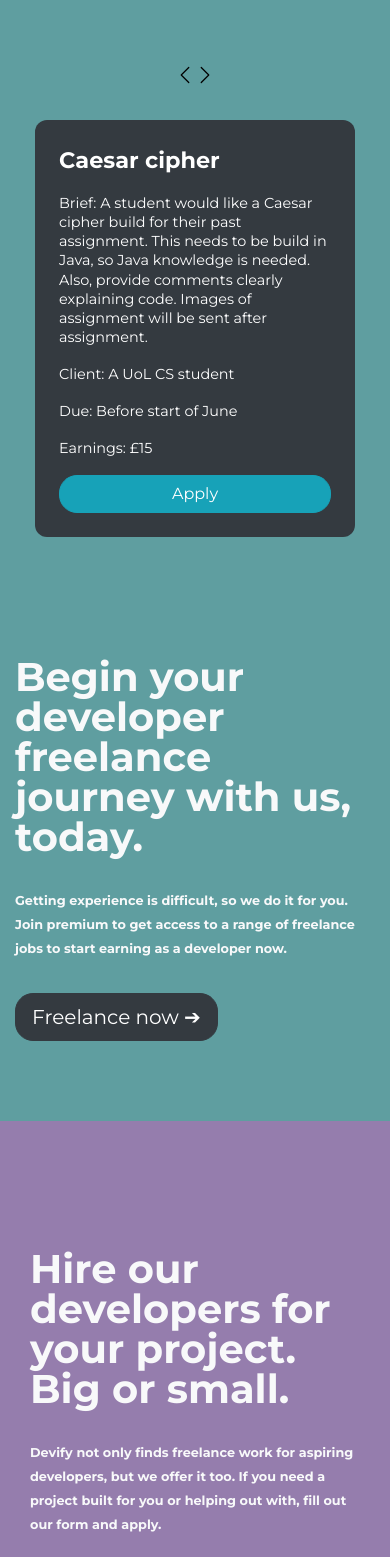
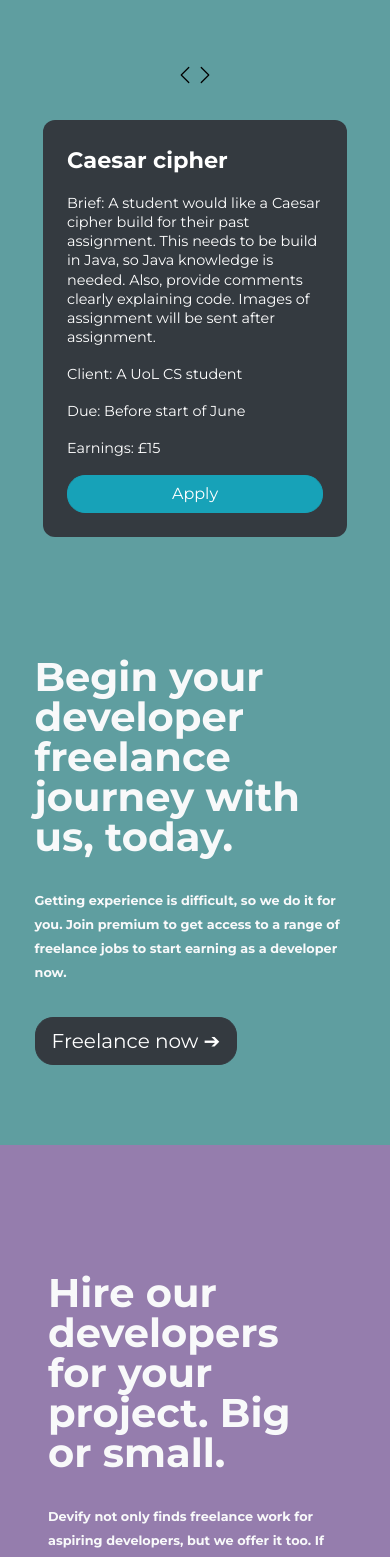
Before and after one commit to sgmselli/Devify, a React (Create React App) app in the folder frontend/: page / in a window 390 px wide. Shown: the part 7780-9337 px from the top of the page. Built offline with nearby package versions, Linux system fonts and the light colour scheme.

Commit message:
freelance resizing

```diff
--- a/frontend/src/components/FreelanceProfile/FreelanceProfile.css
+++ b/frontend/src/components/FreelanceProfile/FreelanceProfile.css
@@ -12,16 +12,17 @@
     flex-direction: column;
     flex-wrap: wrap;
     gap: 2rem;
-    height:25rem;
+    height:35rem;
 }
 
 .freelanceCard {
     background-color: #FFDEAD;
     border-radius: 12px;
     padding: 1.5rem;
-    width:20rem;
+    width:19rem;
     display: flex;
     flex-direction: column;
+    justify-content: space-evenly;
     gap:1.1rem;
     color: white;
     cursor: pointer;
@@ -52,9 +53,7 @@
 .ticketsCarousel {
     display: flex;
     justify-content: start;
-    align-items: center;
     gap:2rem;
-    align-items: center;
     flex-direction: row;
 
 }
--- a/frontend/src/routes/Landing/Landing.css
+++ b/frontend/src/routes/Landing/Landing.css
@@ -583,6 +583,11 @@ textarea {
         padding-bottom:5rem;
     }
 
+    .indexText {
+        margin: 0 auto;
+        width:90%;
+    }
+
     .freelanceContainer {
         width:100%;
     }
```
Also changed, not shown: 6 other files (tests, documents, lock files or other folders).
